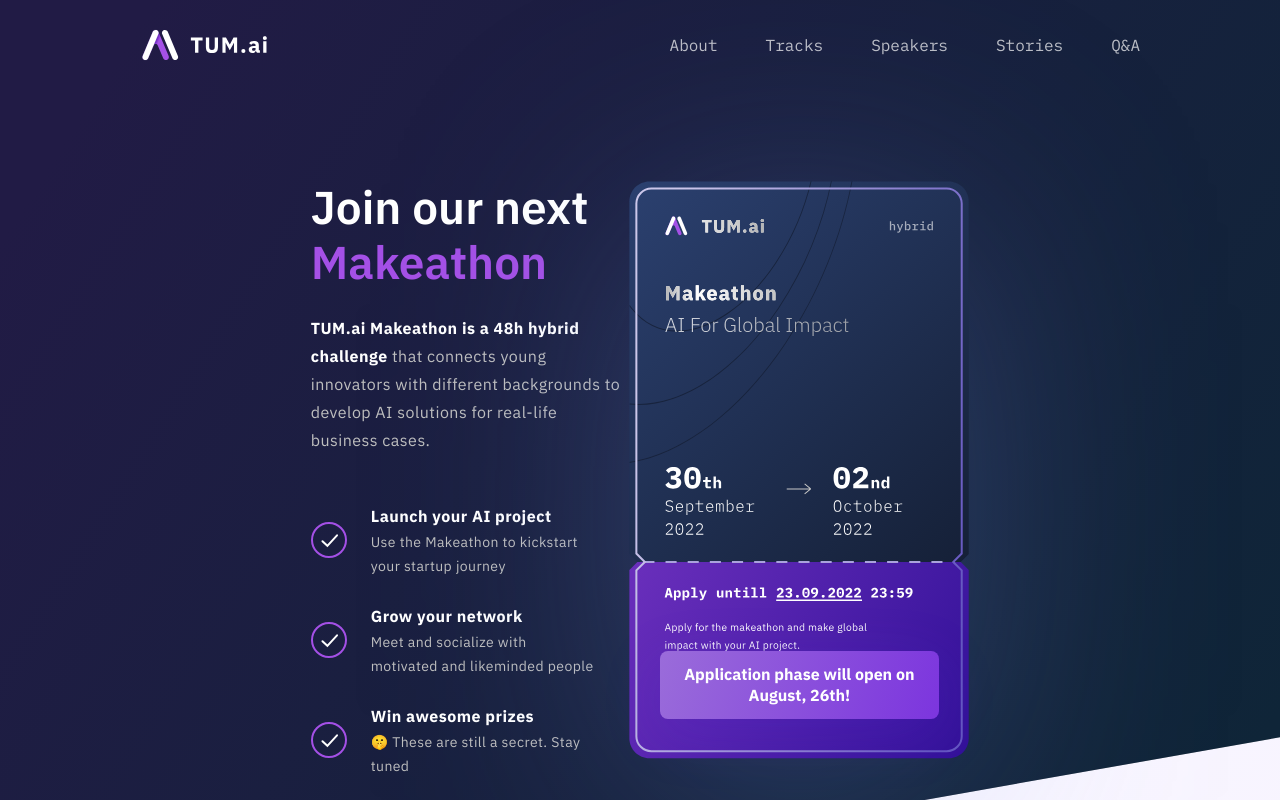
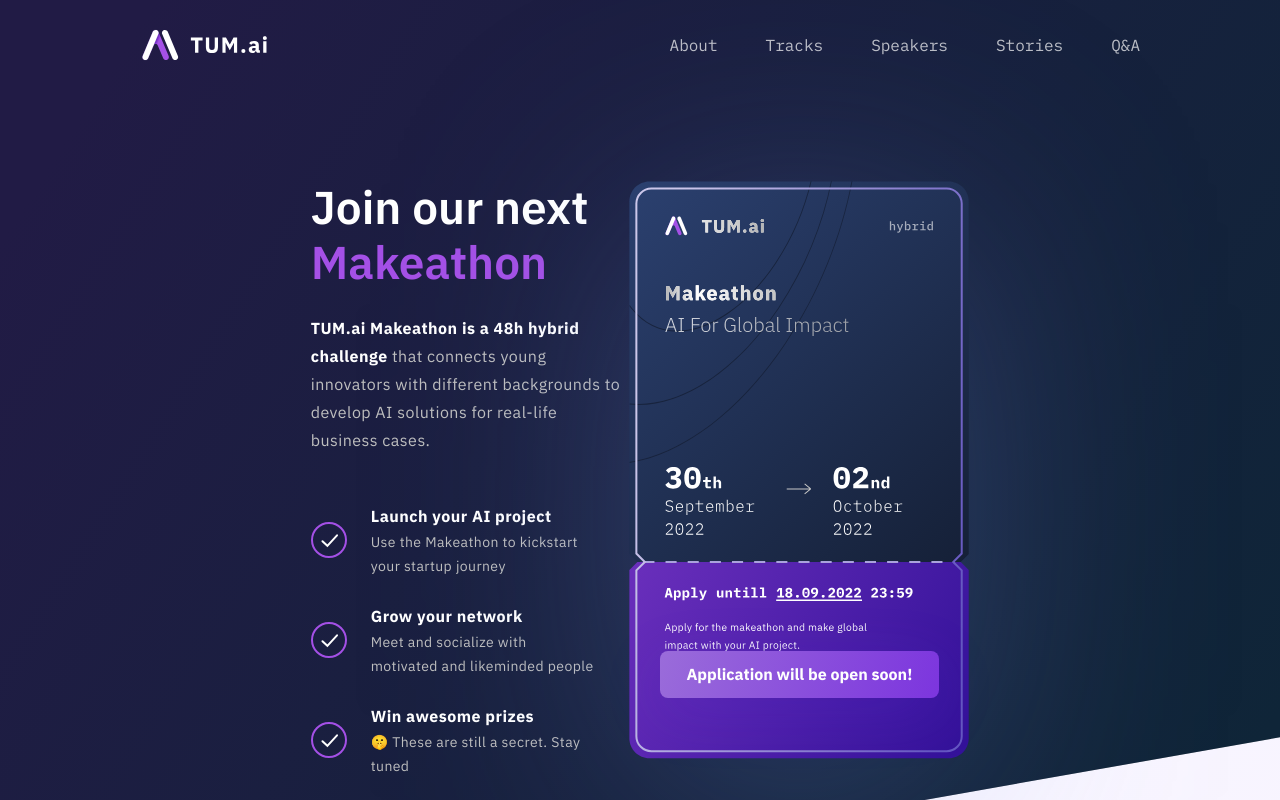
Before and after one commit to tum-ai/makeathon2022, a Next.js app: page / in a window 1280 px wide. Shown: the top 800 px of the page. Built offline with nearby package versions, Linux system fonts and the light colour scheme.

Commit message:
update ticket info

```diff
--- a/components/02_molecules/ticket.js
+++ b/components/02_molecules/ticket.js
@@ -7,7 +7,7 @@ export default function Ticket({position}){
       <div alt="Ticket" className={styles.Ticket}></div>
       <Link href="#" passHref={true} >
         <div className={styles.CtaButton}>
-          <div className={styles.Text}>Application phase will open on August, 26th!</div>
+          <div className={styles.Text}>Application will be open soon!</div>
         </div>
       </Link>
     </div>
@@ -16,7 +16,7 @@ export default function Ticket({position}){
       <div alt="Ticket" className={styles.Ticket}></div>
       <Link href="#" passHref={true} >
         <div className={styles.CtaButton}>
-          <div className={styles.Text}>Application phase will open on August, 26th!</div>
+          <div className={styles.Text}>Application will be open soon!</div>
         </div>
       </Link>
     </div>
```
Also changed, not shown: public/assets/ticket_fall_2022.svg.
